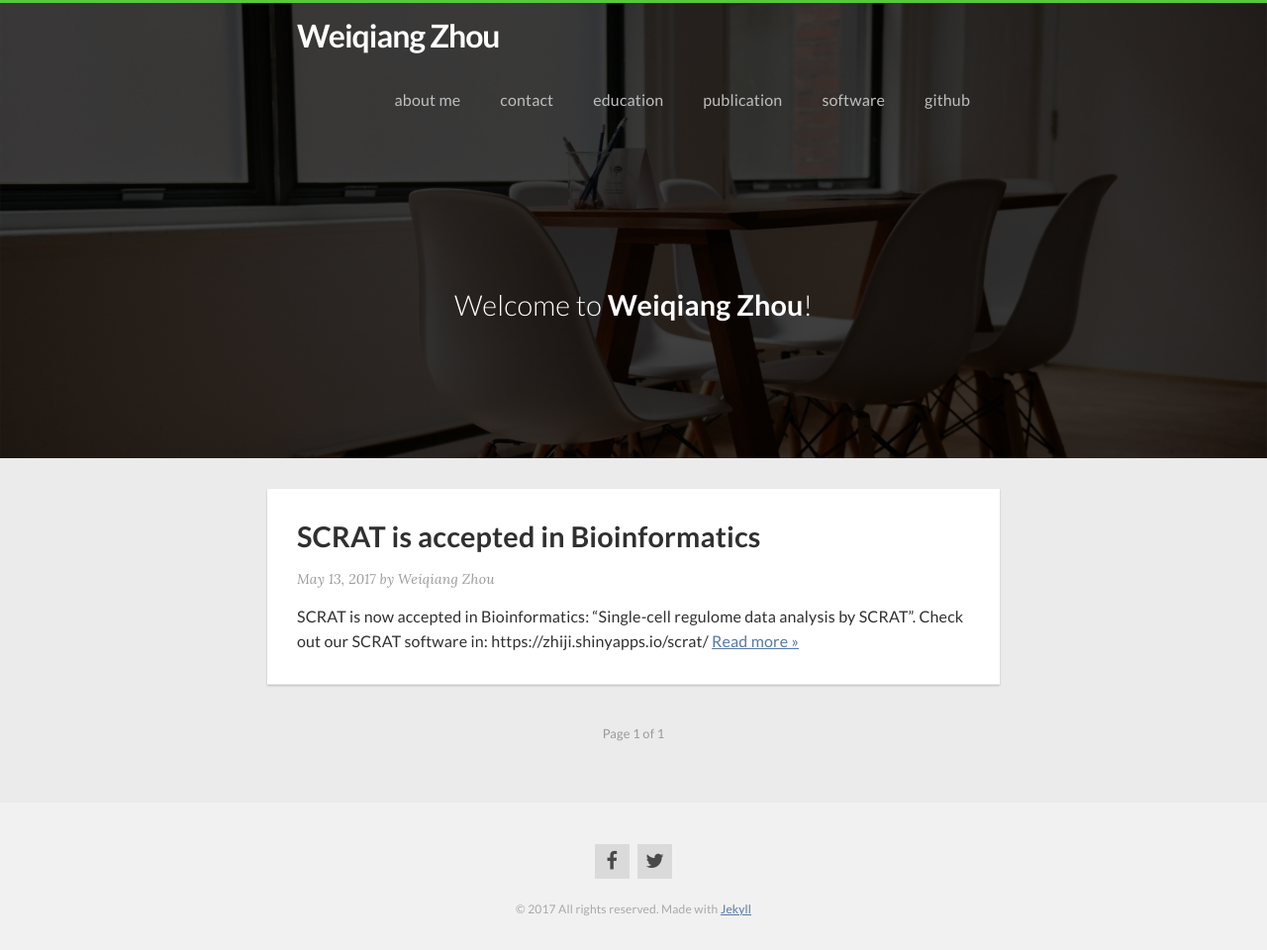
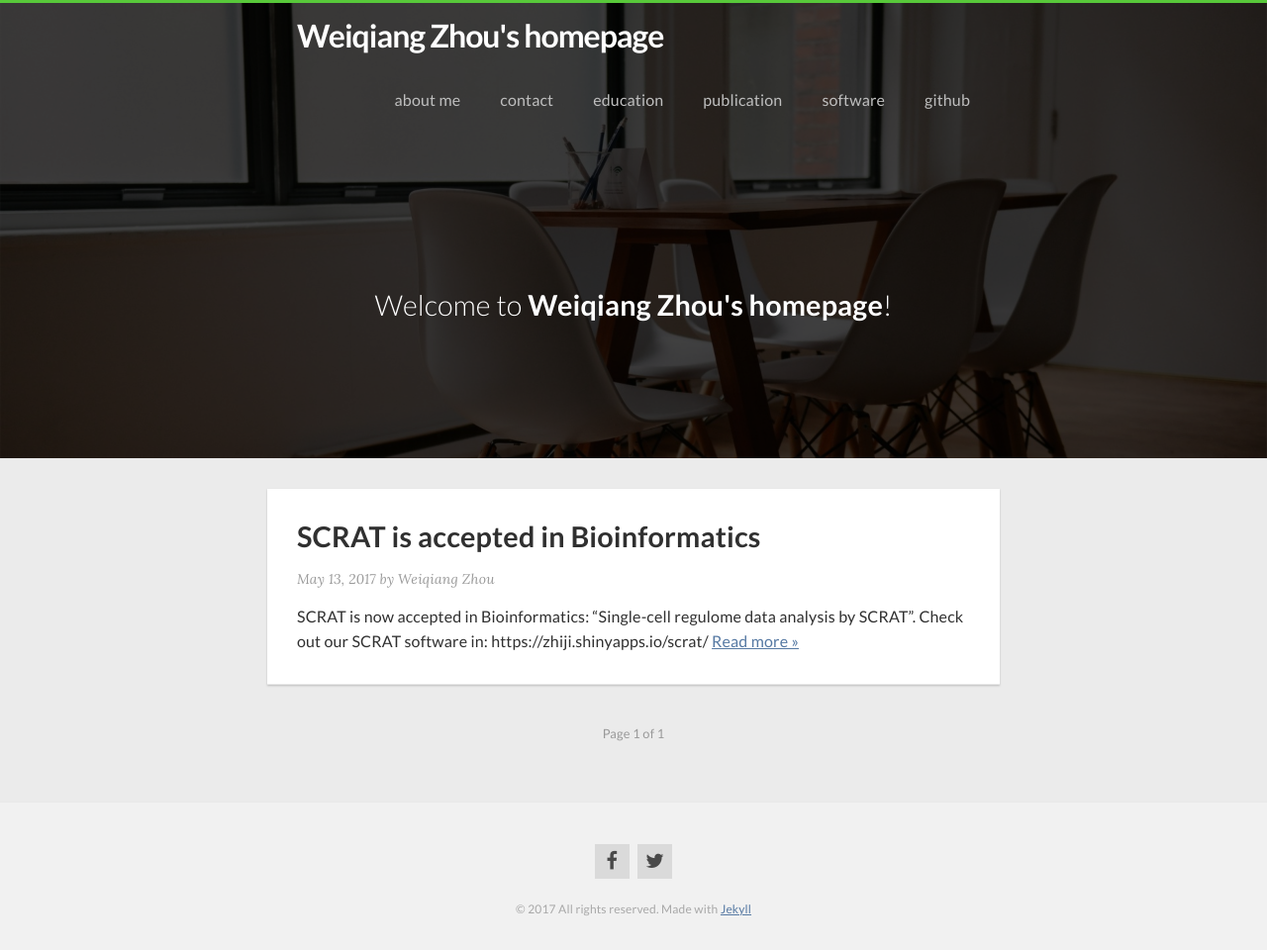
Before and after one commit to ILoveYouKen/ILoveYouKen.github.io, a Jekyll site: the page built from index.html, in a window 1280 px wide. Shown: the whole page at 99% size. Built offline with Jekyll 4.4.1, drawn with Linux system fonts in a browser that asks for light colours; nearby versions of some CDN libraries; the list of posts is cut into pages by our own code.

Commit message:
Update _config.yml

```diff
--- a/_config.yml
+++ b/_config.yml
@@ -1,5 +1,5 @@
 # Site settings
-title: Weiqiang Zhou
+title: Weiqiang Zhou's homepage
 email: kenzhou86@gmail.com
 description: "welcome"
 
```
